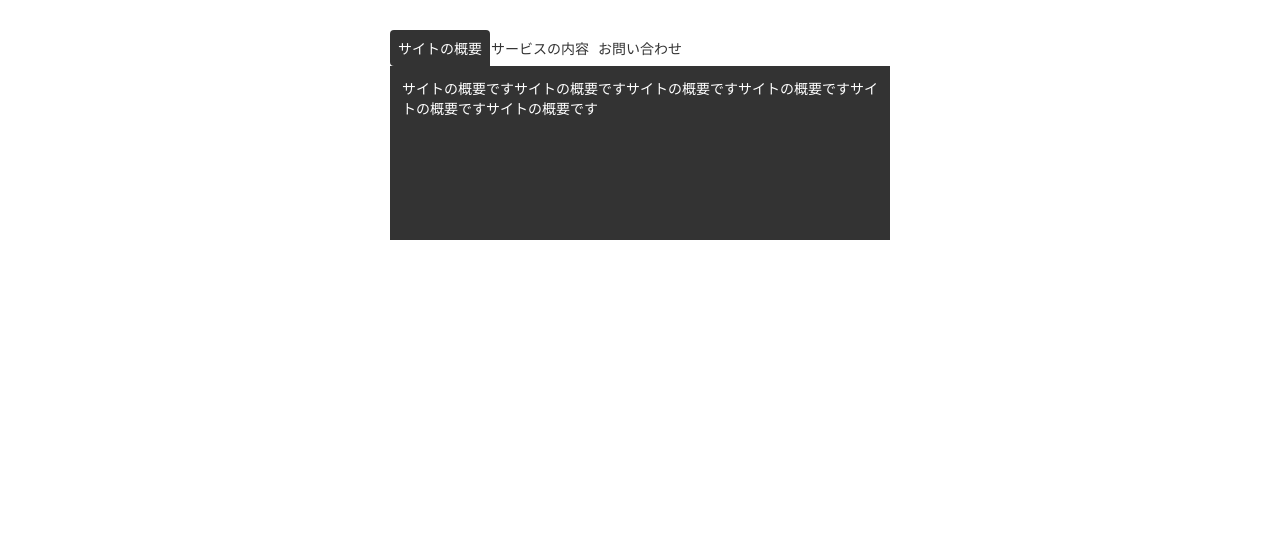
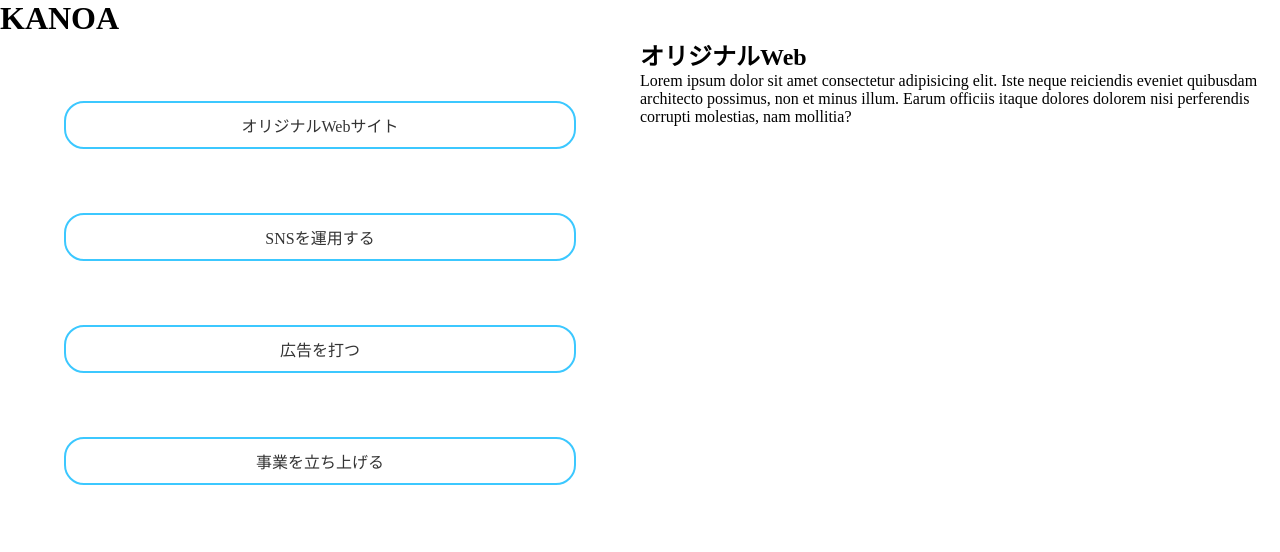
Before and after one commit to programmer-haru/TECH-Co.1, a plain HTML site: page index.html in a window 1280 px wide. Drawn offline with Linux system fonts and the light colour scheme.

Commit message:
Add files via upload

```diff
--- a/index.html
+++ b/index.html
@@ -4,29 +4,65 @@
 <head>
     <meta charset="UTF-8">
     <meta name="viewport" content="width=device-width, initial-scale=1.0">
-    <title>タブメニュー</title>
+    <title>KANOA</title>
     <link rel="stylesheet" href="style.css">
 </head>
 
 <body>
-    <div class="container">
-        <ul class="menu">
-            <li><a href="#" class="active" data-id="about">サイトの概要</a></li>
-            <li><a href="#" deta-id="service">サービスの内容</a></li>
-            <li><a href="#" deta-id="contact">お問い合わせ</a></li>
-        </ul>
+    <header>
+        <h1>KANOA</h1>
+    </header>
 
-        <section class="content active" id="about">
-            サイトの概要ですサイトの概要ですサイトの概要ですサイトの概要ですサイトの概要ですサイトの概要です
+    <main>
+        <section>
+            <div class="container">
+                <div class="item" data-id="web"><a href="#" class="active" >オリジナルWebサイト</a></div>
+                <div class="item" data-id="SNS"><a href="#" >SNSを運用する</a></div>
+                <div class="item" data-id="adv"><a href="#"  >広告を打つ</a></div>
+                <div class="item" data-id="com"><a href="#"  >事業を立ち上げる</a></div>
+            </div>
+            <div class="container">
+                <div class="content active" id="web">
+                    <h2>オリジナルWeb</h2>
+                    <p>Lorem ipsum dolor sit amet consectetur adipisicing elit. Iste neque reiciendis eveniet quibusdam
+                        architecto possimus, non et minus illum. Earum officiis itaque dolores dolorem nisi perferendis
+                        corrupti
+                        molestias, nam mollitia?
+                    </p>
+                    <!-- <iframe src="" frameborder="0"></iframe> -->
+                </div>
+                <div class="content" id="SNS">
+                    <h2>タイトル</h2>
+                    <p>Lorem ipsum dolor sit amet consectetur adipisicing elit. Iste neque reiciendis eveniet quibusdam
+                        architecto possimus, non et minus illum. Earum officiis itaque dolores dolorem nisi perferendis
+                        corrupti
+                        molestias, nam mollitia?
+                    </p>
+                    <!-- <iframe src="" frameborder="0"></iframe> -->
+                </div>
+                <div class="content" id="adv">
+                    <h2>問い合わせ</h2>
+                    <p>Lorem ipsum dolor sit amet consectetur adipisicing elit. Iste neque reiciendis eveniet quibusdam
+                        architecto possimus, non et minus illum. Earum officiis itaque dolores dolorem nisi perferendis
+                        corrupti
+                        molestias, nam mollitia?
+                    </p>
+                    <!-- <iframe src="" frameborder="0"></iframe> -->
+                </div>
+                <div class="content" id="com">
+                    <h2>カスタマー</h2>
+                    <p>Lorem ipsum dolor sit amet consectetur adipisicing elit. Iste neque reiciendis eveniet quibusdam
+                        architecto possimus, non et minus illum. Earum officiis itaque dolores dolorem nisi perferendis
+                        corrupti
+                        molestias, nam mollitia?
+                    </p>
+                    <!-- <iframe src="" frameborder="0"></iframe> -->
+                </div>
+            </div>
+
         </section>
-        <section class="content" id="service">
-            サービスの内容サービスの内容サービスの内容サービスの内容サービスの内容サービスの内容サービスの内容
-        </section>
-        <section class="content" id="contact">
-            お問い合わせお問い合わせお問い合わせお問い合わせお問い合わせお問い合わせお問い合わせお問い合わせ
-        </section>
-    </div>
 
+    </main>
     <script src="main.js"></script>
 </body>
 
--- a/main.js
+++ b/main.js
@@ -1,7 +1,6 @@
-"use strict";
-
+"use strict"
 {
-    const menuItems = document.querySelectorAll('.menu li a');
+    const menuItems = document.querySelectorAll('.item');
     const contents = document.querySelectorAll('.content');
 
     menuItems.forEach(clickedItem => {
--- a/style.css
+++ b/style.css
@@ -1,44 +1,47 @@
-body {
-    font-size: 14px;
+@charset "UTF-8";
+
+*{
+    margin: 0;
+    padding: 0;
+    box-sizing: border-box;
+}
+html body{
+    height: 100vh;
+}
+section{
+    display: flex;
+    justify-content: space-between;
+}
+.container{
+    width: 50%;
 }
 
-.container {
-    margin: 30px auto;
-    width: 500px;
+.content.active{
+    display: block;
 }
 
-.menu {
-    list-style: none;
-    padding: 0;
-    margin: 0;
-    display: flex;
+.content{
+display: none;
 }
 
-.menu li a {
-    width: 100px;
-    display: inline-block;
+
+
+.item{
+    text-decoration: none;
+    color: #333;
+    padding: 10px;
+    border: 2px solid rgb(60, 200, 255);
+    border-radius: 20px;
     text-align: center;
-    padding: 8px 0;
+    margin: 10%;
+}
+
+.item.active{
+    background-color: #50f4c080;
+
+}
+a{
     color: #333;
     text-decoration: none;
-    border-radius: 4px 4px 0;
+
 }
-.menu li a:not(.active):hover{
-    opacity: .5;
-    transition: opacity 0.4s;
-}
-
-.menu li a.active{
-    background-color: #333;
-    color: #fff;
-}
-.content.active{
-    background-color: #333;
-    color: #fff;
-    display: block;
-    min-height: 150px;
-    padding: 12px;
-}
-.content{
-    display: none;
-}
```
